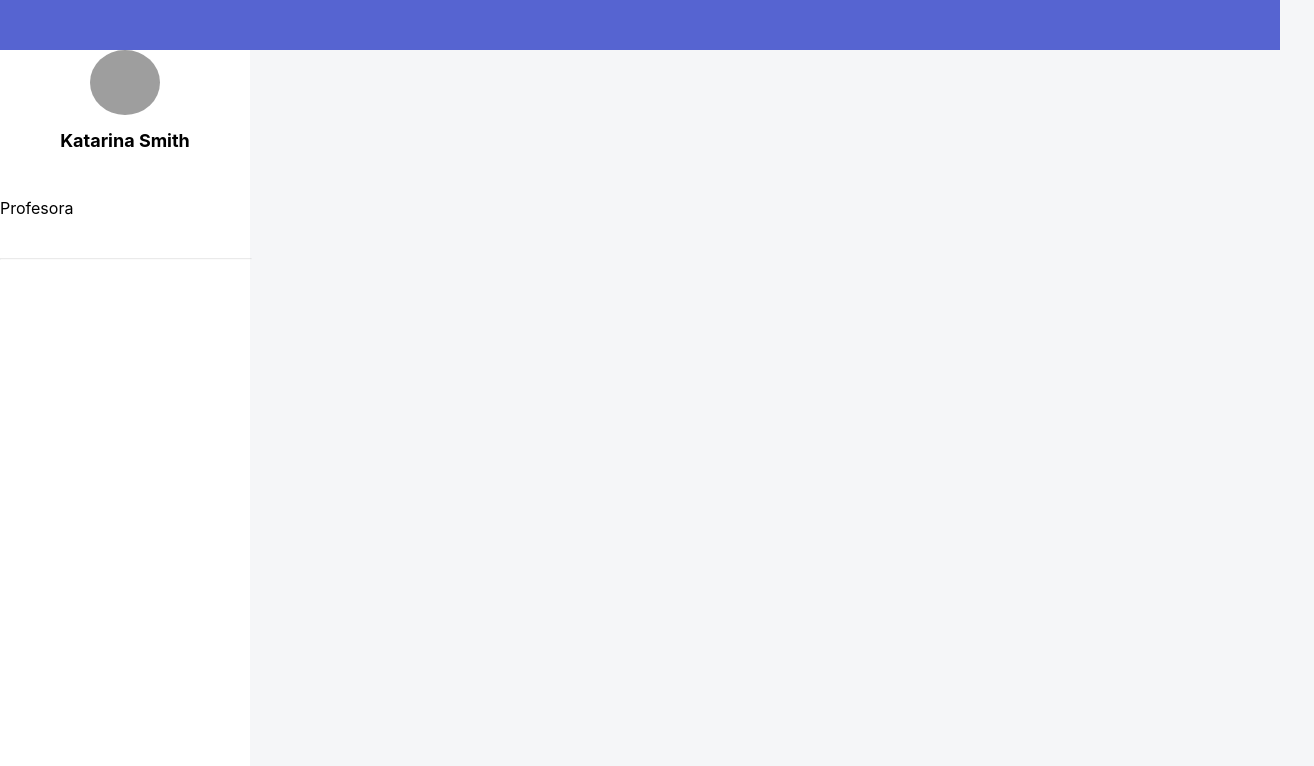
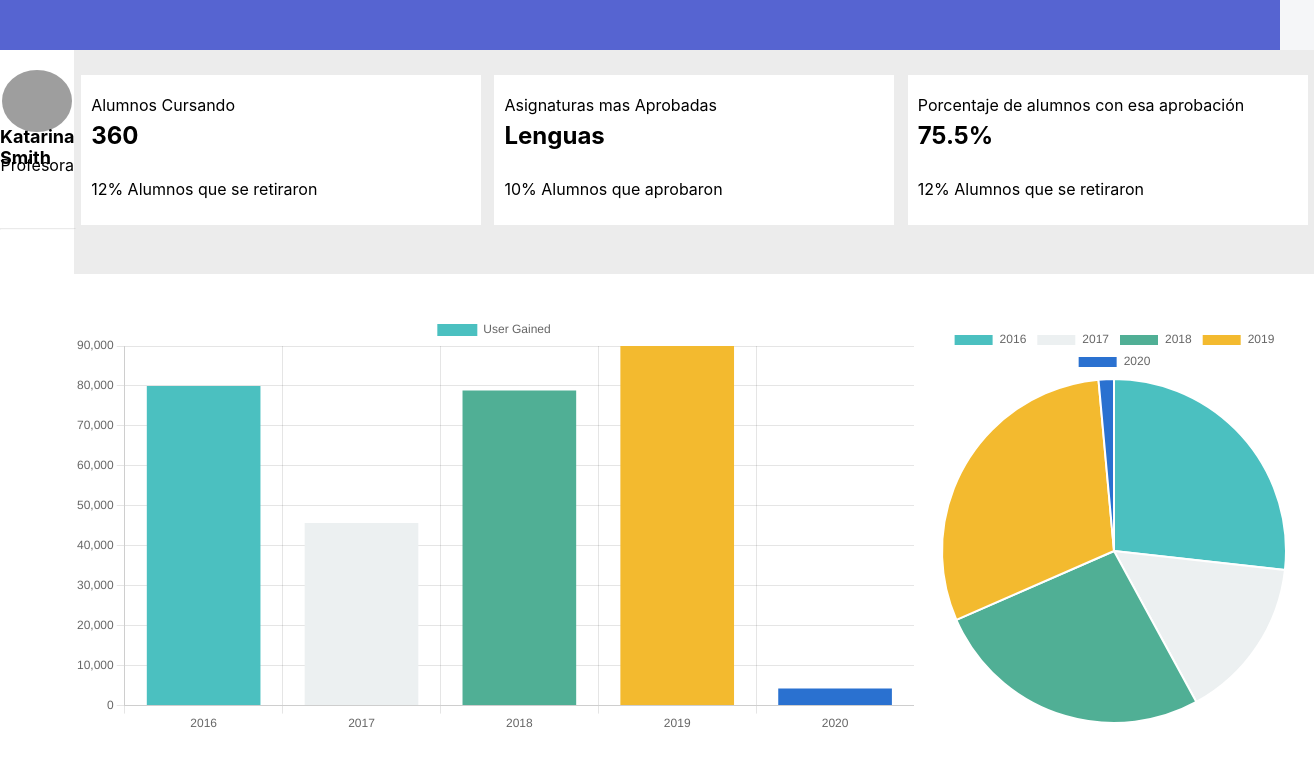
Before and after one commit to rodrigoDev0n/Dashboard_react, a React (Vite) app: page /Dashboard in a window 1280 px wide. Shown: the top 766 px of the page, 1314 px wide, since content can reach past the window. Built offline with nearby package versions, Linux system fonts and the light colour scheme; grey boxes are pictures that could not be loaded.

Commit message:
agregando graficos y configuración de firebase

```diff
--- a/package.json
+++ b/package.json
@@ -8,7 +8,10 @@
     "preview": "vite preview"
   },
   "dependencies": {
+    "chart.js": "^3.8.0",
+    "firebase": "^9.9.1",
     "react": "^18.0.0",
+    "react-chartjs-2": "^4.3.1",
     "react-dom": "^18.0.0",
     "react-router-dom": "^6.3.0"
   },
--- /dev/null
+++ b/src/components/Dashboard/Charts.jsx
@@ -0,0 +1,71 @@
+import { React, useState } from 'react';
+import { ChartBar } from './charts/ChartBar';
+import { ChartPie } from './charts/ChartPie';
+import { DataExample } from '../../helpers/Data';
+
+export const Charts = () => {
+
+  const [userData, setuserData] = useState({
+    labels: DataExample.map((data) => data.year),
+    datasets: [
+        {
+            label: "User Gained",
+            data: DataExample.map((data) => data.userGain),
+            backgroundColor: [
+                "rgba(75,192,192,1)",
+                "#ecf0f1",
+                "#50AF95",
+                "#f3ba2f",
+                "#2a71d0"
+            ],
+        },
+    ]
+  });
+
+  return (
+    <>
+      <div className='charts-container'>
+        <div className="first_section-container">
+            <div className="chart_1-container">
+                <div className="chart--1">
+                    <p>Alumnos Cursando</p>
+                    <h2>360</h2>
+                    <p>12% Alumnos que se retiraron</p>
+                </div>
+            </div>
+            <div className="chart_2-container">
+                <div className="chart--2">
+                    <p>Asignaturas mas Aprobadas</p>
+                    <h2>Lenguas</h2>
+                    <p>10% Alumnos que aprobaron</p>
+                </div>
+            </div>
+            <div className="chart_3-container">
+                <div className="chart--3">
+                    <p>Porcentaje de alumnos con esa aprobación</p>
+                    <h2>75.5%</h2>
+                    <p>12% Alumnos que se retiraron</p>
+                </div>
+            </div>
+        </div>
+        {/* /////////////////////////// */}
+        {/* Segunda sección de graficos */}
+        {/* /////////////////////////// */}
+        <div className="second_section-container">
+            <div className="big_chart--container">
+                {/* Debe contener el grafico mas grande */}
+                <div className="big--chart">
+                    <ChartBar datas={userData} />
+                </div>
+            </div>
+            <div className="small_chart--container">
+                {/* Debe contener el grafico circular */}
+                <div className="small--chart">
+                    <ChartPie datas={userData} />
+                </div>
+            </div>
+        </div>
+      </div>
+    </>
+  )
+}
--- a/src/components/Dashboard/DashboardMenu.jsx
+++ b/src/components/Dashboard/DashboardMenu.jsx
@@ -1,21 +1,29 @@
-import React from 'react'
+import React from 'react';
+import { Charts } from './Charts';
 
 export const DashboardMenu = () => {
   return (
+    <>
+        <div className="dashboard-container">
             <section className="dashboard_menu-container" >
                 <div className="dasshboard_menu_head-container">
                     <div className="dashboard_menu_container-profile" >
                         {/* Picture container */}
                     </div>
+                    <div className="dashboard_user_container-info">
                         <h1 className="text_user_name" >Katarina Smith</h1>
-            <div className="user_name_profession" >
                         <p>Profesora</p>
                     </div>
                 </div>
                 <hr/>
                 <div className="dashboard_menu_container-options">
-            {/* Opciones del menu */}
+                    {/* Ingresar opción estudiantes para listarlos */}
                 </div>
             </section>
+            <section>
+                <Charts />
+            </section>
+        </div>
+    </>
   )
 }
--- /dev/null
+++ b/src/components/Dashboard/charts/ChartBar.jsx
@@ -0,0 +1,8 @@
+import React from 'react';
+import { Bar } from 'react-chartjs-2';
+import { Chart, registerables } from 'chart.js'
+Chart.register(...registerables)
+
+export const ChartBar = ({datas}) => {
+  return <Bar data={datas} />
+}
--- /dev/null
+++ b/src/components/Dashboard/charts/ChartPie.jsx
@@ -0,0 +1,8 @@
+import React from 'react';
+import { Pie } from 'react-chartjs-2';
+import { Chart, registerables } from 'chart.js';
+Chart.register(...registerables);
+
+export const ChartPie = ({datas}) => {
+  return <Pie data={datas} />
+}
--- /dev/null
+++ b/src/dashboard.css
@@ -0,0 +1,182 @@
+.dashboard_menu-container {
+  align-items: flex-start;
+  background: #fff;
+  display: flex;
+  flex-direction: column;
+  height: 93vh;
+  width: 250px;
+}
+
+.dasshboard_menu_head-container {
+  display: flex;
+  background: #fff;
+  margin-top: 20px;
+  height: 150px;
+  width: 100%;
+}
+
+.dashboard_user_container-info {
+    display: flex;
+    justify-content: space-around;
+    align-items: center;
+    height: 100px;
+}
+
+.dashboard-container {
+    display: flex;
+
+}
+
+h1 {
+    margin-top: -35px;
+}
+
+p {
+    margin-top: -85px;
+}
+
+.dashboard_menu_container-options {
+  display: flex;
+  flex-direction: column;
+  height: 100%;
+  width: 100%;
+}
+
+.dashboard_menu_container-profile {
+  background: papayawhip;
+  background-image: url('https://www.dzoom.org.es/wp-content/uploads/2020/02/portada-foto-perfil-redes-sociales-consejos-810x540.jpg');
+  background-size: cover;
+  border-radius: 50%;
+  height: 70px;
+  width: 70px;
+}
+
+.charts-container {
+    background: #ECECEC;
+    height: 100%;
+    width: 100%;
+}
+
+.text_user_name {
+  font-size: 18px;
+}
+
+.first_section-container {
+    display: flex;
+    flex-direction: row;
+    justify-content: space-around;
+    height: 38%;
+}
+
+.second_section-container {
+    display: flex;
+    flex-direction: row;
+    height: 100%;
+}
+
+.chart_1-container {
+    height: 200px;
+    display: flex;
+    justify-content: center;
+    align-items: center;
+}
+
+
+
+.chart_2-container {
+    height: 200px;
+    display: flex;
+    justify-content: center;
+    align-items: center;
+}
+
+.chart_3-container {
+    height: 200px;
+    display: flex;
+    justify-content: center;
+    align-items: center;
+}
+
+.chart--1 {
+    height: 150px;
+    width: 400px;
+    background: #fff;
+}
+
+.chart--2 {
+    height: 150px;
+    width: 400px;
+    background: #fff;
+}
+
+.chart--3 {
+    height: 150px;
+    width: 400px;
+    background: #fff;
+}
+
+.big_chart--container {
+    display: flex;
+    justify-content: center;
+    align-items: center;
+    height: 100%;
+    width: 100%;
+}
+
+.small_chart--container {
+    display: flex;
+    justify-content: center;
+    align-items: center;
+    height: 100%;
+    width: 50%;
+}
+
+.big--chart {
+    background: #fff;
+    height: 500px;
+    width: 840px;
+}
+
+.small--chart {
+    background: #fff;
+    height: 500px;
+    width: 400px;
+}
+
+.chart_1-content {
+    display: flex;
+    justify-content: center;
+    background: red;
+    height: 100px;
+    width: 100%;
+}
+
+.chart--1 p{
+    margin-left: 10px;
+    margin-top: 10px;
+}
+
+.chart--1 h2 {
+    margin-left: 10px;
+    margin-top: -10px;
+}
+
+.chart--2 p{
+    margin-left: 10px;
+    margin-top: 10px;
+}
+
+.chart--2 h2 {
+    margin-left: 10px;
+    margin-top: -10px;
+}
+
+.chart--3 p{
+    margin-left: 10px;
+    margin-top: 10px;
+}
+
+.chart--3 h2 {
+    margin-left: 10px;
+    margin-top: -10px;
+}
--- /dev/null
+++ b/src/helpers/Data.js
@@ -0,0 +1,32 @@
+export const DataExample = [
+    {
+      id: 1,
+      year: 2016,
+      userGain: 80000,
+      userLost: 823,
+    },
+    {
+      id: 2,
+      year: 2017,
+      userGain: 45677,
+      userLost: 345,
+    },
+    {
+      id: 3,
+      year: 2018,
+      userGain: 78888,
+      userLost: 555,
+    },
+    {
+      id: 4,
+      year: 2019,
+      userGain: 90000,
+      userLost: 4555,
+    },
+    {
+      id: 5,
+      year: 2020,
+      userGain: 4300,
+      userLost: 234,
+    },
+  ];
--- a/src/index.css
+++ b/src/index.css
@@ -1,4 +1,5 @@
 body {
+  box-sizing: border-box;
   background: rgba(245,246,248,255);
   margin: 0;
   font-family: -apple-system, BlinkMacSystemFont, 'Segoe UI', 'Roboto', 'Oxygen',
--- a/src/main.jsx
+++ b/src/main.jsx
@@ -2,6 +2,7 @@ import React from 'react'
 import ReactDOM from 'react-dom/client'
 import { App } from './App'
 import './index.css'
+import './dashboard.css'
 
 ReactDOM.createRoot(document.getElementById('root')).render(
   <React.StrictMode>
```
Also changed, not shown: src/helpers/fireabase.js (added, +12 -0 lines), 1 other file (tests, documents, lock files or other folders). Lines whose indentation alone changed are shown as unchanged.
